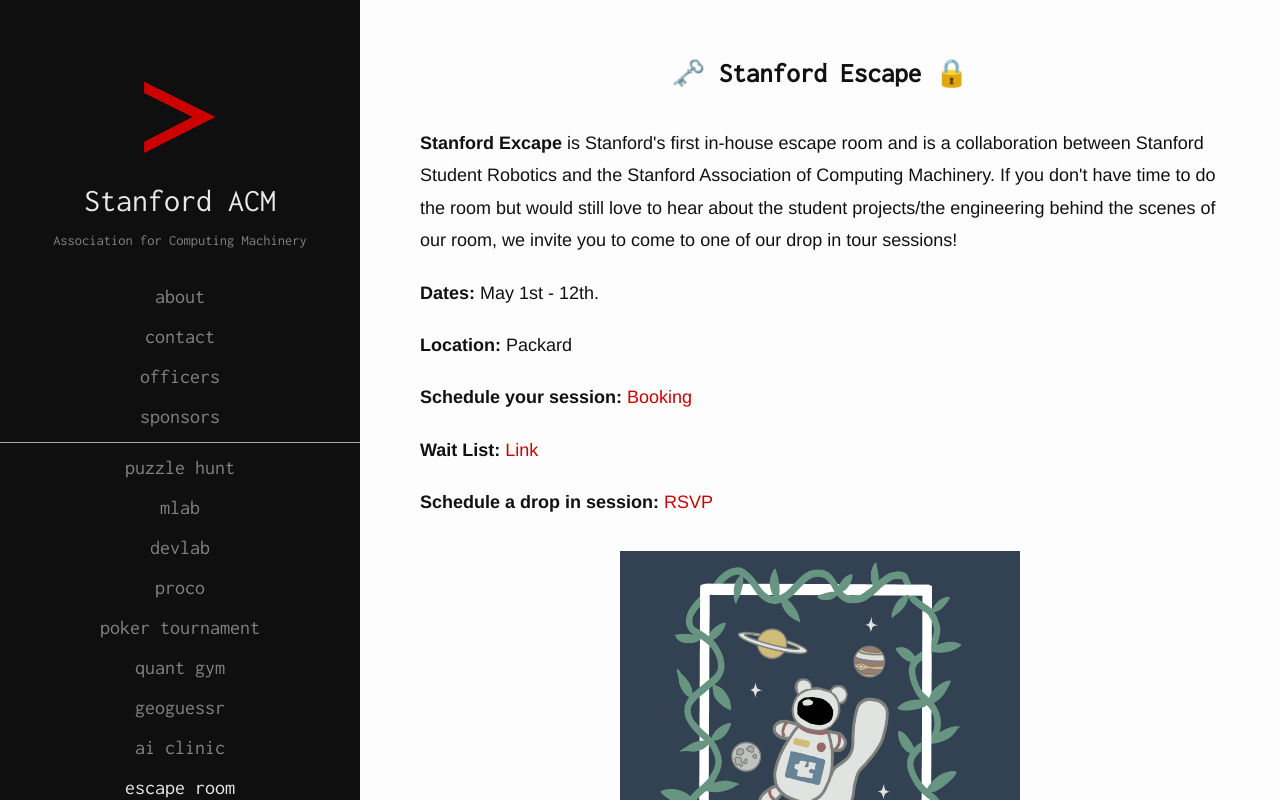
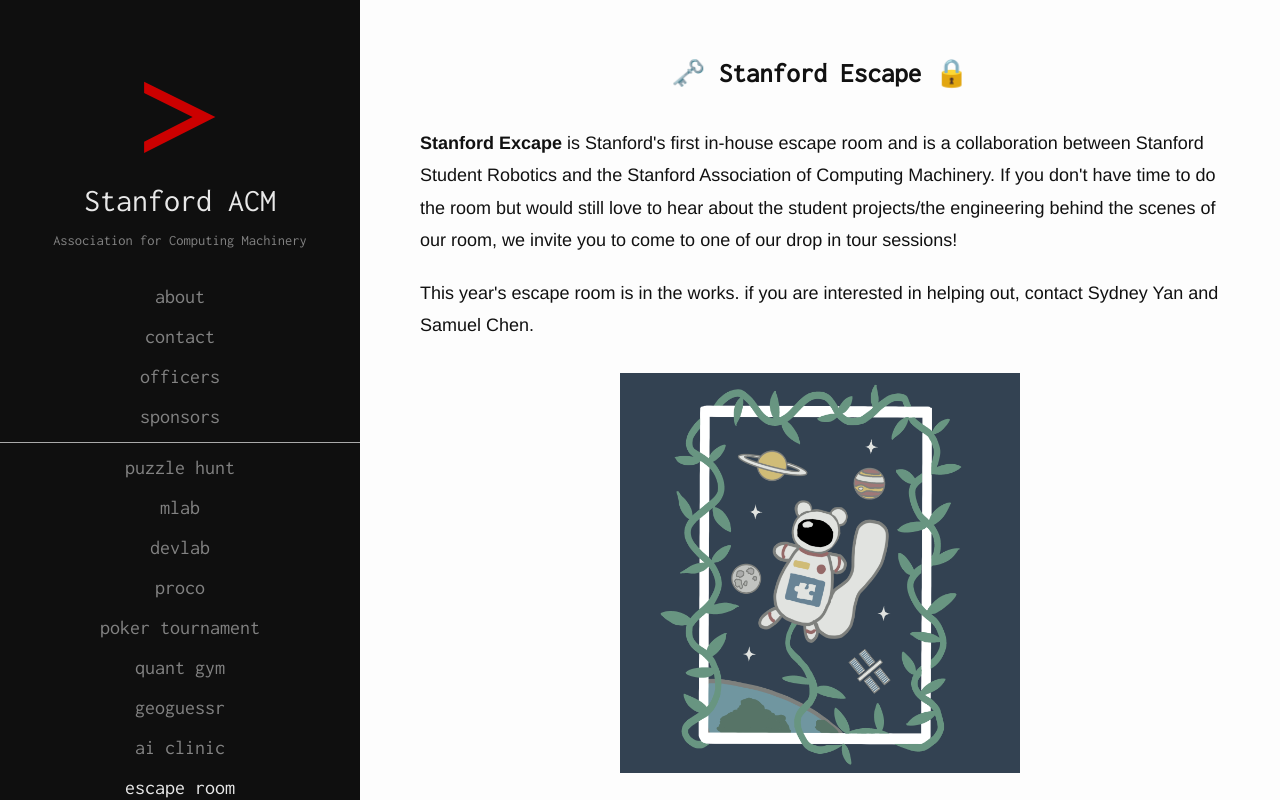
Before and after one commit to EricCui2005/Stanford-ACM, a Next.js app: page /escapeRoom in a window 1280 px wide. Shown: the top 800 px of the page. Built offline with nearby package versions, Linux system fonts and the light colour scheme.

Commit message:
deploy: StanfordACM/Stanford-ACM@4a1a8ea6fe184243da2bb3f1d8edf2474f5347b8

```diff
--- a/pages/escapeRoom.tsx
+++ b/pages/escapeRoom.tsx
@@ -36,6 +36,9 @@
           to come to one of our drop in tour sessions!
         </Paragraph>
         <Paragraph>
+          This year's escape room is in the works. if you are interested in helping out, contact Sydney Yan and Samuel Chen.
+        </Paragraph>
+        {/* <Paragraph>
           <strong>Dates:</strong> May 1st - 12th.
         </Paragraph>
         <Paragraph>
@@ -67,7 +70,7 @@
           >
             RSVP
           </LinkComponent>
-        </Paragraph>
+        </Paragraph> */}
         <ImageContainer>
           <Image
             src="/escapeRoom/escapeGraphic.png"
```
